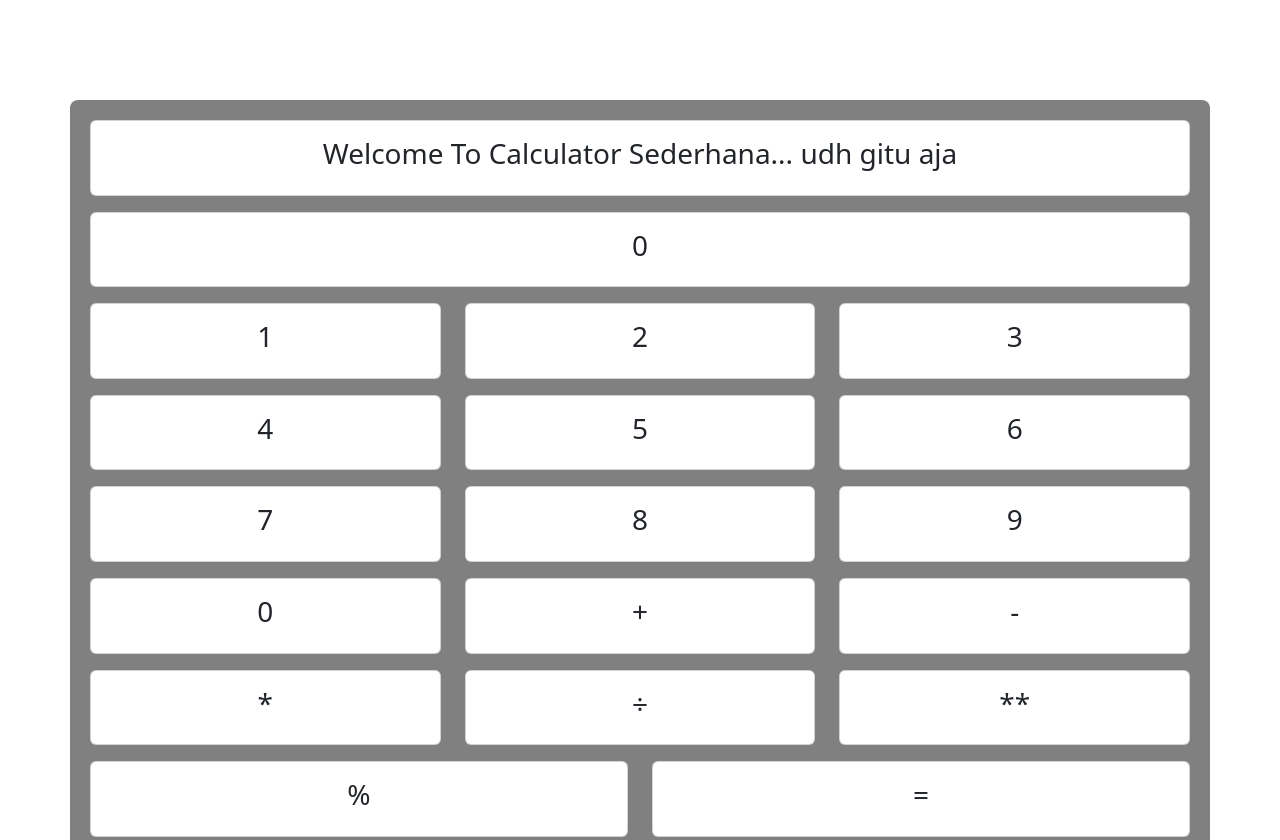
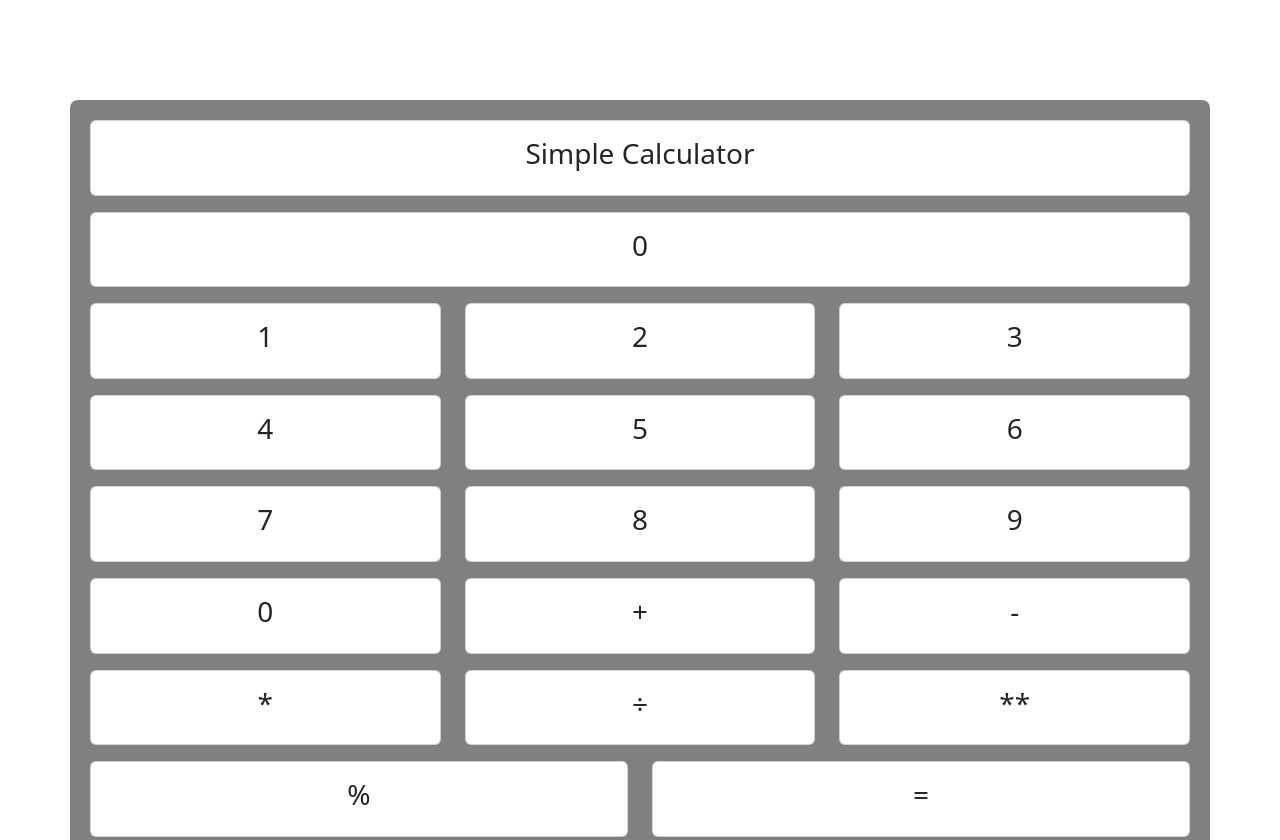
Before and after one commit to HafizhMA/Calculator, a plain HTML site: page index.html in a window 1280 px wide. Shown: the top 840 px of the page. Drawn offline with nearby package versions, Linux system fonts and the light colour scheme.

Commit message:
Add files via upload

```diff
--- a/index.html
+++ b/index.html
@@ -13,7 +13,7 @@
                 <div class="col">
                     <div class="card">
                         <div class="card-body">
-                          <h3>Welcome To Calculator Sederhana... udh gitu aja</h3>
+                          <h3>Simple Calculator</h3>
                         </div>
                       </div>
                 </div>
```
